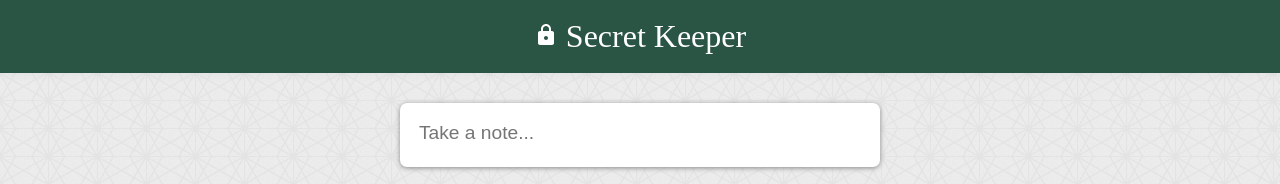
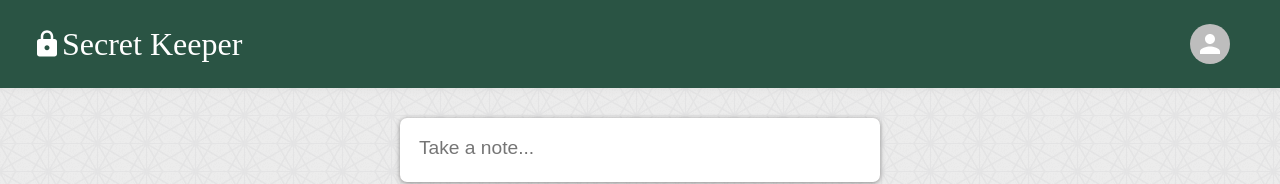
Before and after one commit to Henman2/keeper-app-frontend, a React (Create React App) app: page / in a window 1280 px wide. Shown: the top 184 px of the page. Built offline with nearby package versions, Linux system fonts and the light colour scheme; no server answers; sample sign-in values are in the browser's storage.

Commit message:
Add: logout menu to header and implement logout functionality

```diff
--- a/src/components/Header.js
+++ b/src/components/Header.js
@@ -1,9 +1,145 @@
+import React, { useState, useRef, useEffect } from 'react';
 import LockRoundedIcon from '@mui/icons-material/LockRounded';
-const Header = ()=>{
-    return (
-        <header>
-            <h1><LockRoundedIcon /> Secret Keeper</h1>
-        </header>
-    )
+import Avatar from '@mui/material/Avatar';
+import AccountCircleIcon from '@mui/icons-material/AccountCircle';
+import Button from '@mui/material/Button';
+import ClickAwayListener from '@mui/material/ClickAwayListener';
+import Grow from '@mui/material/Grow';
+import Paper from '@mui/material/Paper';
+import Popper from '@mui/material/Popper';
+import MenuItem from '@mui/material/MenuItem';
+import MenuList from '@mui/material/MenuList';
+import Box from '@mui/material/Box';
+import Logout from '@mui/icons-material/Logout';
+import ListItemIcon from '@mui/material/ListItemIcon';
+import { useNavigate } from 'react-router-dom';
+
+const Header = () => {
+const [open, setOpen] = useState(false);
+const anchorRef = useRef(null);
+const baseUrl = process.env.REACT_APP_API_BASE_URL;
+const navigate = useNavigate();
+
+const handleToggle = () => {
+    setOpen((prevOpen) => !prevOpen);
+};
+
+const handleClose = (event) => {
+    if (anchorRef.current && anchorRef.current.contains(event.target)) {
+    return;
+    }
+    setOpen(false);
+};
+
+const handleListKeyDown = (event) => {
+    if (event.key === 'Tab') {
+    event.preventDefault();
+    setOpen(false);
+    } else if (event.key === 'Escape') {
+    setOpen(false);
+    }
+};
+
+const handleLogout = async () => {
+    const requestOption = {
+        method: 'POST',
+        Credential: 'include',
+    }
+    try {
+        const url = `${baseUrl}/users/logout`;
+        const response = await fetch(url, requestOption);
+        if (response.ok) {
+            localStorage.removeItem('user');
+            alert('User logged out');
+            navigate('/login');
+        }
+        else {
+            alert('Failed to log out.');
+        }
+    }
+    catch (err){
+        console.error('Logout failed:', err.message);
+
+    }
 }
+const prevOpen = useRef(open);
+useEffect(() => {
+    if (prevOpen.current === true && open === false) {
+    anchorRef.current.focus();
+    }
+    prevOpen.current = open;
+}, [open]);
+
+return (
+<header
+    style={{
+    display: 'flex',
+    justifyContent: 'space-between',
+    alignItems: 'center',
+    }}
+>
+    {/* Logo */}
+    <h1 style={{ display: 'flex', alignItems: 'center', margin: 0 }}>
+    <LockRoundedIcon style={{ fontSize: '30px' }} /> Secret Keeper
+    </h1>
+    {/* User Menu */}
+    <Box>
+    <Button
+        ref={anchorRef}
+        id='composition-button'
+        aria-controls={open ? 'composition-menu' : undefined}
+        aria-expanded={open ? 'true' : undefined}
+        aria-haspopup='true'
+        onClick={handleToggle}
+        startIcon={<Avatar />}
+        sx={{ textTransform: 'none', color: '#FFF' }}
+    ></Button>
+    <Popper
+        open={open}
+        anchorEl={anchorRef.current}
+        role={undefined}
+        placement='bottom-end'
+        transition
+        disablePortal
+    >
+        {({ TransitionProps, placement }) => (
+        <Grow
+            {...TransitionProps}
+            style={{
+            transformOrigin:
+                placement === 'bottom-start' ? 'left top' : 'right top',
+            }}
+        >
+            <Paper>
+            <ClickAwayListener onClickAway={handleClose}>
+                <MenuList
+                autoFocusItem={open}
+                id='composition-menu'
+                aria-labelledby='composition-button'
+                onKeyDown={handleListKeyDown}
+                sx={{ textTransform: 'none', color: '#2A5444' }}
+                >
+                <MenuItem onClick={handleClose}>
+                    <ListItemIcon>
+                    <AccountCircleIcon fontSize='small' />
+                    </ListItemIcon>
+                    Profile
+                </MenuItem>
+                <MenuItem onClick={handleLogout}>
+                    <ListItemIcon>
+                    <Logout fontSize='small' />
+                    </ListItemIcon>
+                    Logout
+                </MenuItem>
+                </MenuList>
+            </ClickAwayListener>
+            </Paper>
+        </Grow>
+        )}
+    </Popper>
+    </Box>
+</header>
+);
+};
+
 export default Header;
```
